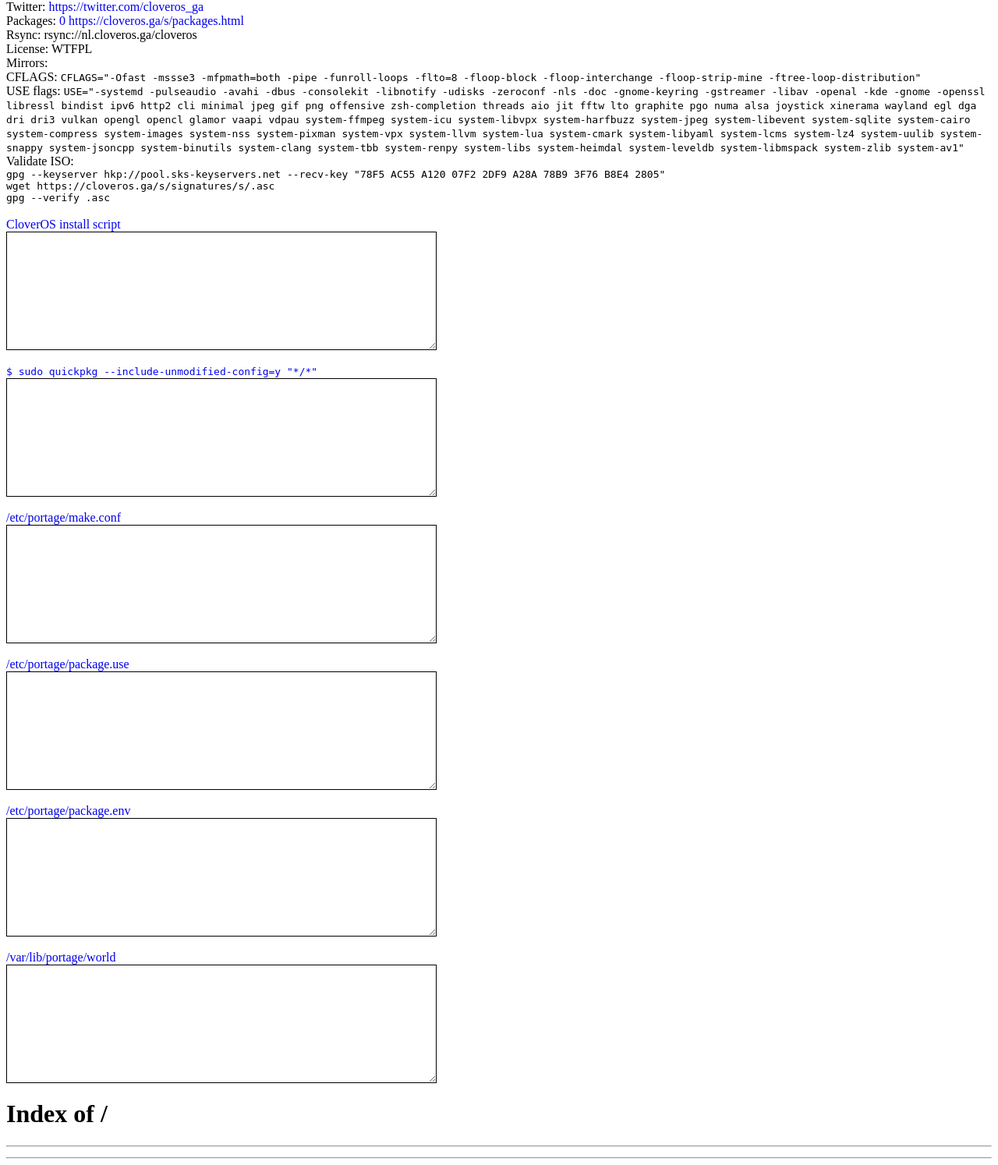
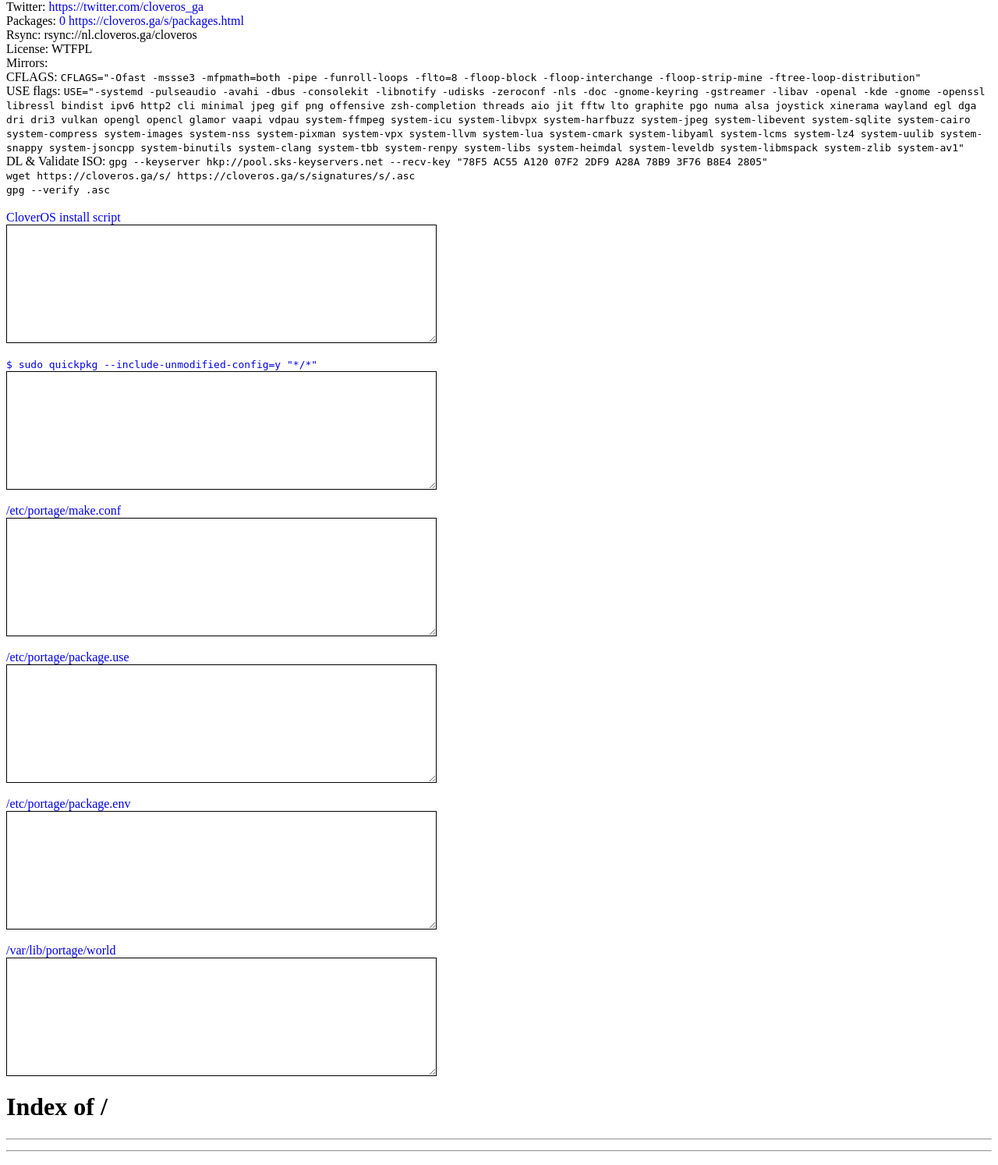
Before and after one commit to uhuruos/CloverOS, a PHP site: page / in a window 1280 px wide. Shown: the part 134-1628 px from the top of the page at 78% size. Run offline with PHP 8.4, Linux system fonts and the light colour scheme; data that the repository does not hold is empty.

Commit message:
mirrors/index.php: made some subtle changes

```diff
--- a/mirrors/index.php
+++ b/mirrors/index.php
@@ -45,8 +45,8 @@ echo '<!DOCTYPE html>
 	body { color: black; background: white; }
 	a { text-decoration: none; }
 	a:visited { color: blue; }
-	pre:first-of-type { margin: 0; }
 	.mono { font-family: monospace; }
+	.pre { white-space: pre; }
 	.fileinfo { height: 150px; width: 550px; margin: 0; overflow: auto; resize: both; border: 1px solid black; }
 	.ansi1 { font-weight: bold; }
 	.ansi32 { color: #00aa00; }
@@ -66,26 +66,26 @@ License: WTFPL<br>
 Mirrors: '.$mirrorlinks.'<br>
 CFLAGS: <span class="mono">CFLAGS="-Ofast -mssse3 -mfpmath=both -pipe -funroll-loops -flto=8 -floop-block -floop-interchange -floop-strip-mine -ftree-loop-distribution"</span><br>
 USE flags: <span class="mono">USE="-systemd -pulseaudio -avahi -dbus -consolekit -libnotify -udisks -zeroconf -nls -doc -gnome-keyring -gstreamer -libav -openal -kde -gnome -openssl libressl bindist ipv6 http2 cli minimal jpeg gif png offensive zsh-completion threads aio jit fftw lto graphite pgo numa alsa joystick xinerama wayland egl dga dri dri3 vulkan opengl opencl glamor vaapi vdpau system-ffmpeg system-icu system-libvpx system-harfbuzz system-jpeg system-libevent system-sqlite system-cairo system-compress system-images system-nss system-pixman system-vpx system-llvm system-lua system-cmark system-libyaml system-lcms system-lz4 system-uulib system-snappy system-jsoncpp system-binutils system-clang system-tbb system-renpy system-libs system-heimdal system-leveldb system-libmspack system-zlib system-av1"</span><br>
-Validate ISO: <pre class="mono">gpg --keyserver hkp://pool.sks-keyservers.net --recv-key "78F5 AC55 A120 07F2 2DF9 A28A 78B9 3F76 B8E4 2805"
-wget https://cloveros.ga/s/signatures/s/'.$isoname.'.asc
-gpg --verify '.$isoname.'.asc '.$isoname.'</pre>
+DL & Validate ISO: <span class="mono pre">gpg --keyserver hkp://pool.sks-keyservers.net --recv-key "78F5 AC55 A120 07F2 2DF9 A28A 78B9 3F76 B8E4 2805"
+wget https://cloveros.ga/s/'.$isoname.' https://cloveros.ga/s/signatures/s/'.$isoname.'.asc
+gpg --verify '.$isoname.'.asc '.$isoname.'</span>
+<br><br>
+<a target="_blank" href="'.$git.'/installscript.sh">CloverOS install script</a>
+<div class="mono pre fileinfo">'.$installscriptsh.'</div>
 <br>
-<a target="_blank" href="'.$git.'/installscript.sh">CloverOS install script</a>
-<pre class="mono fileinfo">'.$installscriptsh.'</pre>
-<br>
-<a target="_blank" href="s/quickpkg.html"><span class="mono">$ sudo quickpkg --include-unmodified-config=y "*/*"</span></a>
-<pre class="mono fileinfo">'.$quickpkg.'</pre>
+<a target="_blank" href="s/quickpkg.html"><span class="mono">$ sudo quickpkg --include-unmodified-config=y "*/*"</div></a>
+<div class="mono pre fileinfo">'.$quickpkg.'</div>
 <br>
 <a href="'.$git.'/binhost_settings/etc/portage/make.conf" target="_blank">/etc/portage/make.conf</a>
-<pre class="mono fileinfo">'.$makeconf.'</pre>
+<div class="mono pre fileinfo">'.$makeconf.'</div>
 <br>
 <a href="'.$git.'/binhost_settings/etc/portage/package.use" target="_blank">/etc/portage/package.use</a>
-<pre class="mono fileinfo">'.$packageuse.'</pre>
+<div class="mono pre fileinfo">'.$packageuse.'</div>
 <br>
 <a href="'.$git.'/binhost_settings/etc/portage/package.env" target="_blank">/etc/portage/package.env</a>
-<pre class="mono fileinfo">'.$packageenv.'</pre>
+<div class="mono pre fileinfo">'.$packageenv.'</div>
 <br>
 <a href="'.$git.'/binhost_settings/var/lib/portage/world" target="_blank">/var/lib/portage/world</a>
-<pre class="mono fileinfo">'.$worldtxt.'</pre>
+<div class="mono pre fileinfo">'.$worldtxt.'</div>
 '.$files.'
 </html>';
```
Also changed, not shown: mirrors/indexalt.txt (+8 -12 lines).
